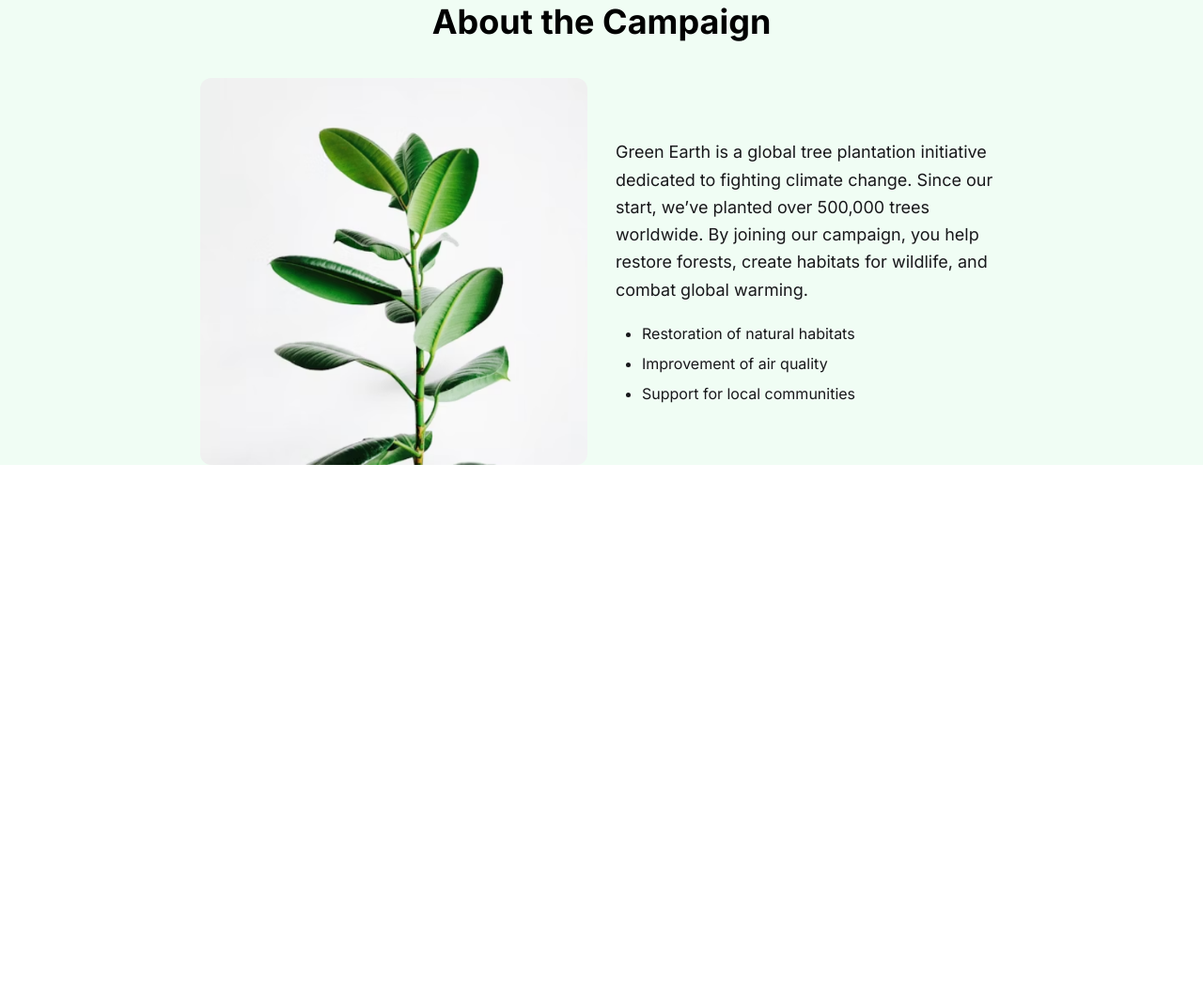
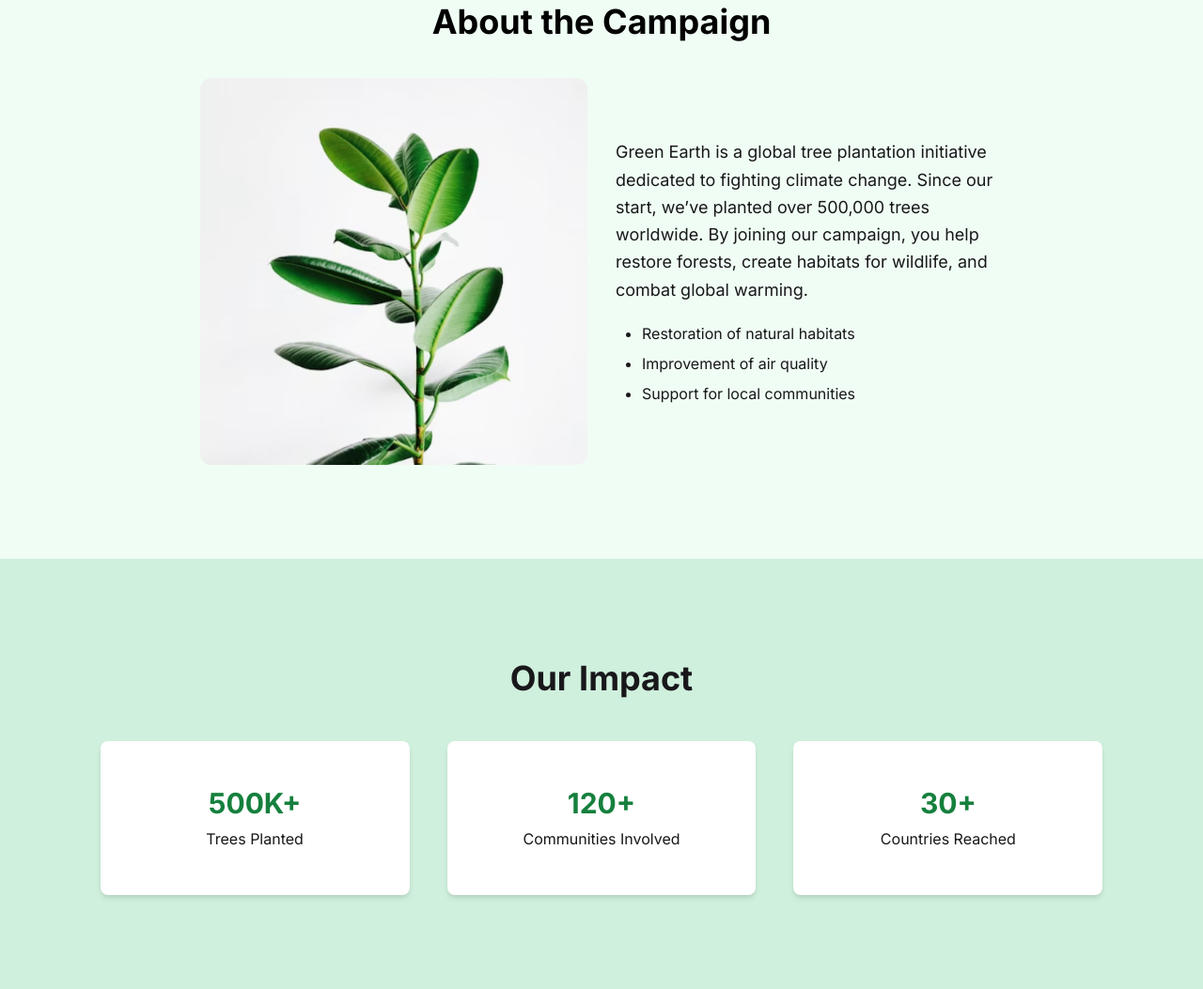
Before and after one commit to tamim127/green-earth-website, a plain HTML site: page index.html in a window 1280 px wide. Shown: the part 732-1785 px from the top of the page at 94% size. Before the commit the page ends 1277 px from the top, so only its background shows below. Drawn offline with nearby package versions, Linux system fonts and the light colour scheme.

Commit message:
added Our Impact Section

```diff
--- a/index.html
+++ b/index.html
@@ -173,6 +173,50 @@
     </section>
 
 
+    <!-- Our Impact Section -->
+    <section class="bg-[#cff0dc]">
+        <!-- Heading -->
+        <div class="mt-[100px]">
+            <h1 class="font-bold text-[32px] md:text-[36px] text-center pt-[100px]">
+                Our Impact
+            </h1>
+        </div>
+
+        <!-- Cards -->
+        <div class="w-11/12 md:w-10/12 mx-auto mt-[40px] pb-[100px]">
+            <div class="grid grid-cols-1 md:grid-cols-3 gap-6 md:gap-10">
+
+                <!-- Card 1 -->
+                <div
+                    class="bg-white rounded-lg p-10 md:p-12 transition duration-500 transform hover:scale-105 shadow-md">
+                    <div class="text-center">
+                        <h2 class="font-bold text-[#15803d] text-2xl md:text-3xl">500K+</h2>
+                        <p class="mt-2">Trees Planted</p>
+                    </div>
+                </div>
+
+                <!-- Card 2 -->
+                <div
+                    class="bg-white rounded-lg p-10 md:p-12 transition duration-500 transform hover:scale-105 shadow-md">
+                    <div class="text-center">
+                        <h2 class="font-bold text-[#15803d] text-2xl md:text-3xl">120+</h2>
+                        <p class="mt-2">Communities Involved</p>
+                    </div>
+                </div>
+
+                <!-- Card 3 -->
+                <div
+                    class="bg-white rounded-lg p-10 md:p-12 transition duration-500 transform hover:scale-105 shadow-md">
+                    <div class="text-center">
+                        <h2 class="font-bold text-[#15803d] text-2xl md:text-3xl">30+</h2>
+                        <p class="mt-2">Countries Reached</p>
+                    </div>
+                </div>
+            </div>
+        </div>
+    </section>
+
+
 
 
 
```
